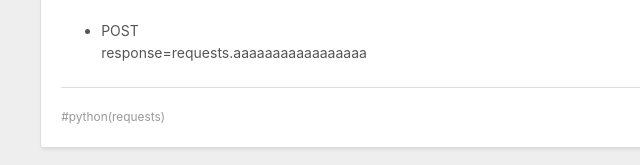
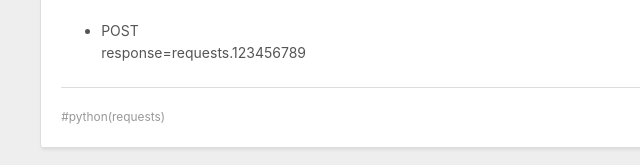
Before and after one commit to mkuzaa/mkuzaa.github.io, a plain HTML site: page 2020/06/10/requests/index.html in a window 1280 px wide. Shown: the part 635-800 px from the top of the page, 0-640 px from the left. Drawn offline with nearby package versions, Linux system fonts and the light colour scheme.

Commit message:
Site updated: 2020-06-10 19:17:49

```diff
--- a/2020/06/10/requests/index.html
+++ b/2020/06/10/requests/index.html
@@ -15,7 +15,7 @@
 <meta property="og:description" content="python(requests)">
 <meta property="og:locale" content="en_US">
 <meta property="article:published_time" content="2020-06-10T08:20:20.000Z">
-<meta property="article:modified_time" content="2020-06-10T10:50:20.514Z">
+<meta property="article:modified_time" content="2020-06-10T11:17:40.102Z">
 <meta property="article:author" content="John Doe">
 <meta property="article:tag" content="python(requests)">
 <meta name="twitter:card" content="summary">
@@ -100,7 +100,7 @@
 <ul>
 <li><p>GET<br>response=requests.get(‘URL’)<br>***response=requests.get(‘<a href="https://www.baidu.com&#39;" target="_blank" rel="noopener">https://www.baidu.com&#39;</a>)</p>
 </li>
-<li><p>POST<br>response=requests.aaaaaaaaaaaaaaaaa</p>
+<li><p>POST<br>response=requests.123456789</p>
 </li>
 </ul>
 </li>
```
Also changed, not shown: index.html (+1 -1 lines).
